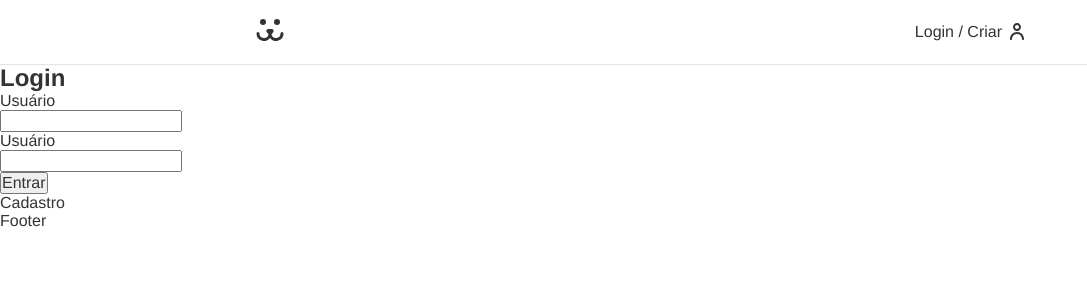
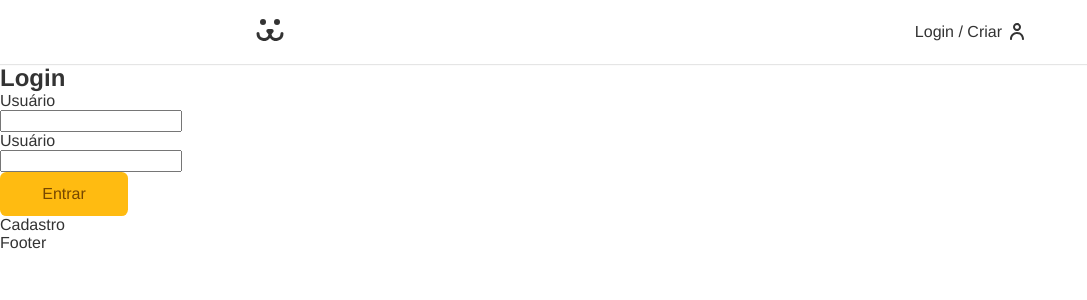
Before and after one commit to andersonwea/dogs, a React (Create React App) app: page /login in a window 1280 px wide. Shown: the top 300 px of the page, without its empty margins (0-1087 px from the left). Built offline with nearby package versions, Linux system fonts and the light colour scheme.

Commit message:
criado estilos para o componente de button

```diff
--- a/src/Components/Forms/Button/Button.js
+++ b/src/Components/Forms/Button/Button.js
@@ -1,7 +1,12 @@
 import React from "react";
+import styles from "./Button.module.css";
 
-const Button = ({ children }) => {
-  return <button>{children}</button>;
+const Button = ({ children, ...props }) => {
+  return (
+    <button className={styles.button} {...props}>
+      {children}
+    </button>
+  );
 };
 
 export default Button;
--- a/src/Components/Forms/Button/Button.module.css
+++ b/src/Components/Forms/Button/Button.module.css
@@ -0,0 +1,23 @@
+.button {
+  font-size: 1rem;
+  font-family: var(--type-first);
+  cursor: pointer;
+  border: none;
+  border-radius: 0.4rem;
+  background: #fb1;
+  color: #764701;
+  padding: 0.8rem 1.2rem;
+  transition: 0.1s;
+  min-width: 8rem;
+}
+
+.button:hover,
+.button:focus {
+  outline: none;
+  box-shadow: 0 0 0 3px #fea, 0 0 0 4px #fb1;
+}
+
+.button:disabled {
+  opacity: 0.5;
+  cursor: wait;
+}
```
